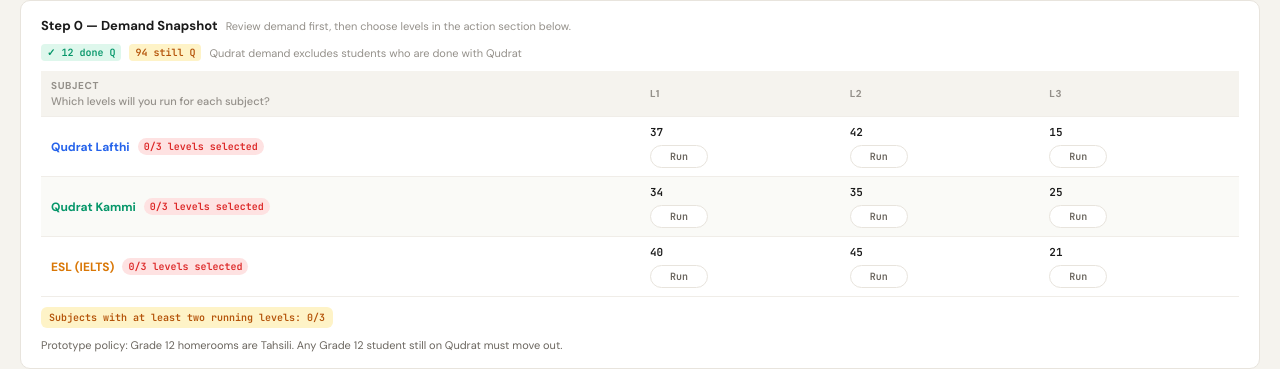
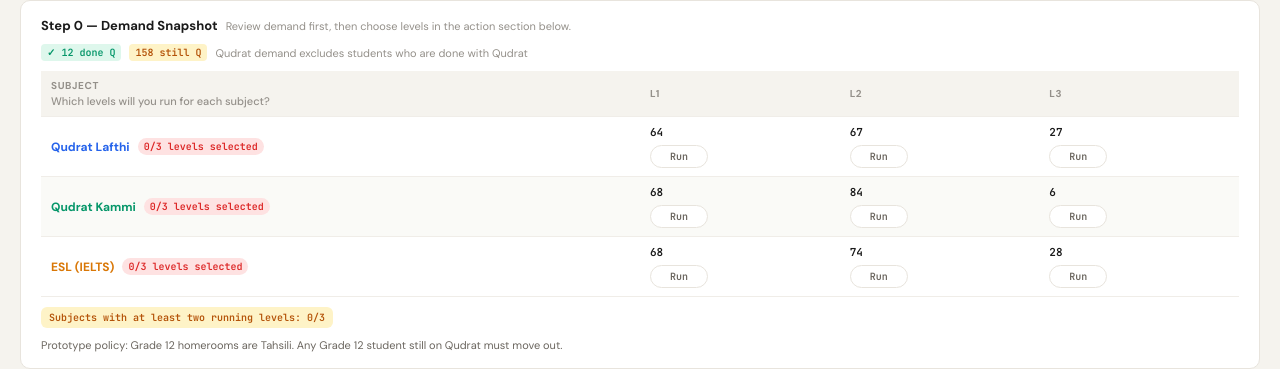
Before and after one commit to alishsayd/Tracks-scheduler, a React (Vite) app: page / in a window 1280 px wide. Shown: the part 109-478 px from the top of the page. Built offline with nearby package versions, Linux system fonts and the light colour scheme.

Commit message:
Update default campus and Kammi distribution assumptions

```diff
--- a/src/domain/adminConfig.ts
+++ b/src/domain/adminConfig.ts
@@ -41,21 +41,21 @@ export interface AdminConfigValidation {
 }
 
 const DEFAULT_CONFIG: AdminConfig = {
-  roomCount: 5,
+  roomCount: 8,
   gradeTotals: {
-    10: 44,
-    11: 44,
+    10: 87,
+    11: 65,
     12: 18,
   },
   doneRates: {
-    qudrat: { 10: 0, 11: 0, 12: 65 },
+    qudrat: { 10: 0, 11: 0, 12: 50 },
     esl: { 10: 0, 11: 0, 12: 0 },
   },
   subjectDistributions: {
     kammi: {
-      10: { L1: 50, L2: 40, L3: 10 },
-      11: { L1: 25, L2: 45, L3: 30 },
-      12: { L1: 10, L2: 35, L3: 55 },
+      10: { L1: 50, L2: 50, L3: 0 },
+      11: { L1: 32, L2: 58, L3: 10 },
+      12: { L1: 0, L2: 70, L3: 30 },
     },
     lafthi: {
       10: { L1: 50, L2: 45, L3: 5 },
```
